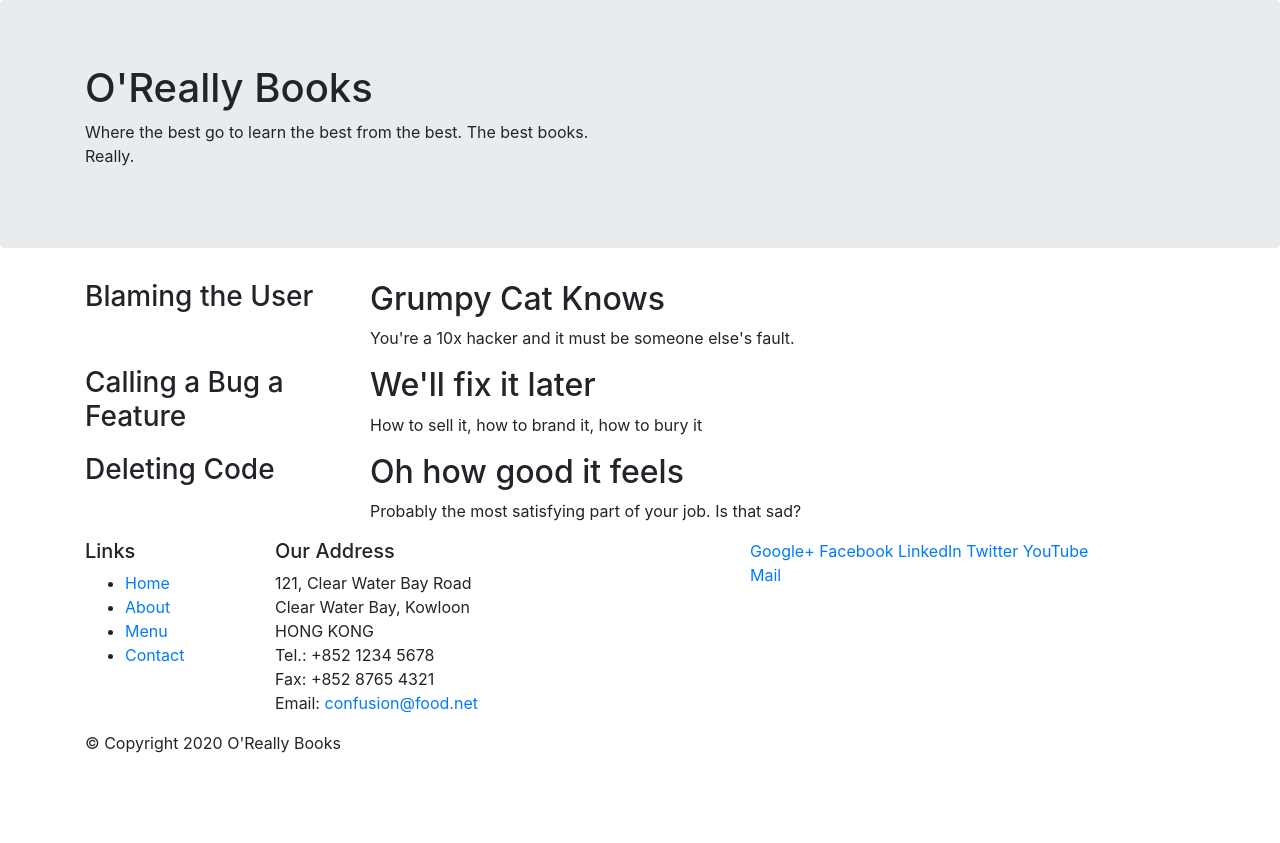
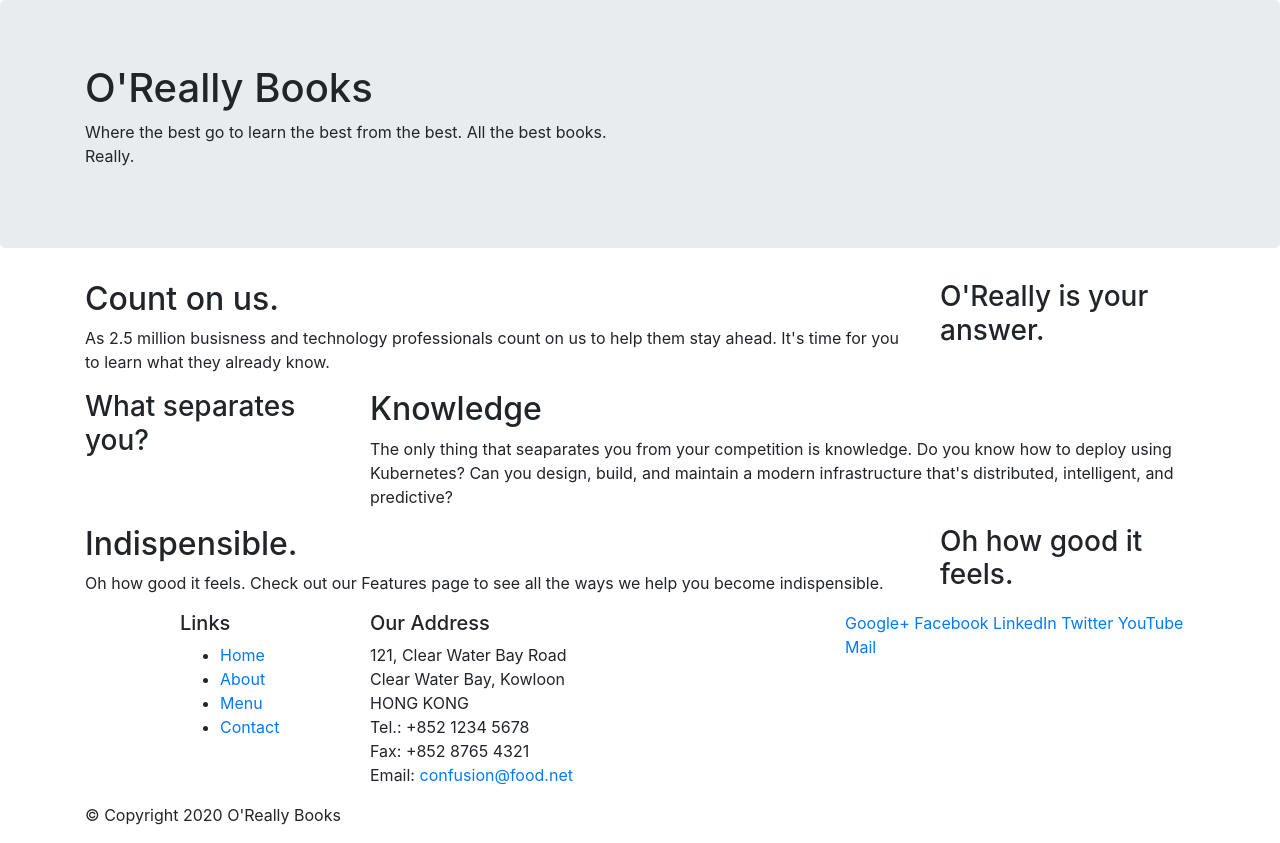
Before and after one commit to betsystevens/books, a website: page index.html in a window 1280 px wide. Before the commit the page ends 800 px from the top, so only its background shows below. Drawn offline with nearby package versions, Linux system fonts and the light colour scheme.

Commit message:
bootstrap grid part 1

```diff
--- a/index.html
+++ b/index.html
@@ -17,7 +17,7 @@
             <div class="row">
                 <div class="col-12 col-sm-6">
                     <h1>O'Really Books</h1>
-                    <p>Where the best go to learn the best from the best. The best books. Really.</p>
+                    <p>Where the best go to learn the best from the best. All the best books. Really.</p>
                 </div>
                 <div class="col-12 col-sm">
                 </div>
@@ -26,34 +26,34 @@
     </header>
 
     <div class="container">
-        <div class="row">
-            <div class="col-12 col-sm-4 col-md-3">
-                <h3>Blaming the User</h3>
-            </div>
-            <div class="col col-sm col-md">
-                <h2>Grumpy Cat Knows</h2>
-                <p>You're a 10x hacker and it must be someone else's fault.</p>
-            </div>
-        </div>
-
 
         <div class="row">
-            <div class="col-12 col-sm-4 col-md-3">
-                <h3>Calling a Bug a Feature</h3>
+            <div class="col-12 col-sm-4 order-sm-last col-md-3">
+                <h3>O'Really is your answer.</h3>
             </div>
-            <div class="col col-sm col-md">
-                <h2>We'll fix it later</h2>
-                <p>How to sell it, how to brand it, how to bury it</p>
+            <div class="col col-sm order-sm-first col-md">
+                <h2>Count on us.</h2>
+                <p>As 2.5 million busisness and technology professionals count on us to help them stay ahead. It's time for you to learn what they already know.</p>
             </div>
         </div>
 
         <div class="row">
             <div class="col-12 col-sm-4 col-md-3">
-                <h3>Deleting Code</h3>
+                <h3>What separates you?</h3>
             </div>
             <div class="col col-sm col-md">
-                <h2>Oh how good it feels</h2>
-                <p>Probably the most satisfying part of your job. Is that sad?</p>
+                <h2>Knowledge</h2>
+                <p>The only thing that seaparates you from your competition is knowledge. Do you know how to deploy using Kubernetes? Can you design, build, and maintain a modern infrastructure that's distributed, intelligent, and predictive?</p>
+            </div>
+        </div>
+
+        <div class="row">
+            <div class="col-12 col-sm-4 order-sm-last col-md-3">
+                <h3>Oh how good it feels.</h3>
+            </div>
+            <div class="col col-sm order-sm-first col-md">
+                <h2>Indispensible.</h2>
+                <p>Oh how good it feels. Check out our Features page to see all the ways we help you become indispensible.</p>
             </div>
         </div>
     </div>
@@ -61,7 +61,7 @@
     <footer>
         <div class="container">
             <div class="row">
-                <div class="col-4 col-sm-2">
+                <div class="col-4 offset-1 col-sm-2">
                     <h5>Links</h5>
                     <ul>
                         <li><a href="#">Home</a></li>
--- a/package.json
+++ b/package.json
@@ -16,6 +16,6 @@
   "dependencies": {
     "bootstrap": "^4.5.0",
     "jquery": "^3.5.1",
-    "popper.js": "^1.12.9"
+    "popper.js": "^1.16.1"
   }
 }
```
Also changed, not shown: readme.md, 1 other file.
